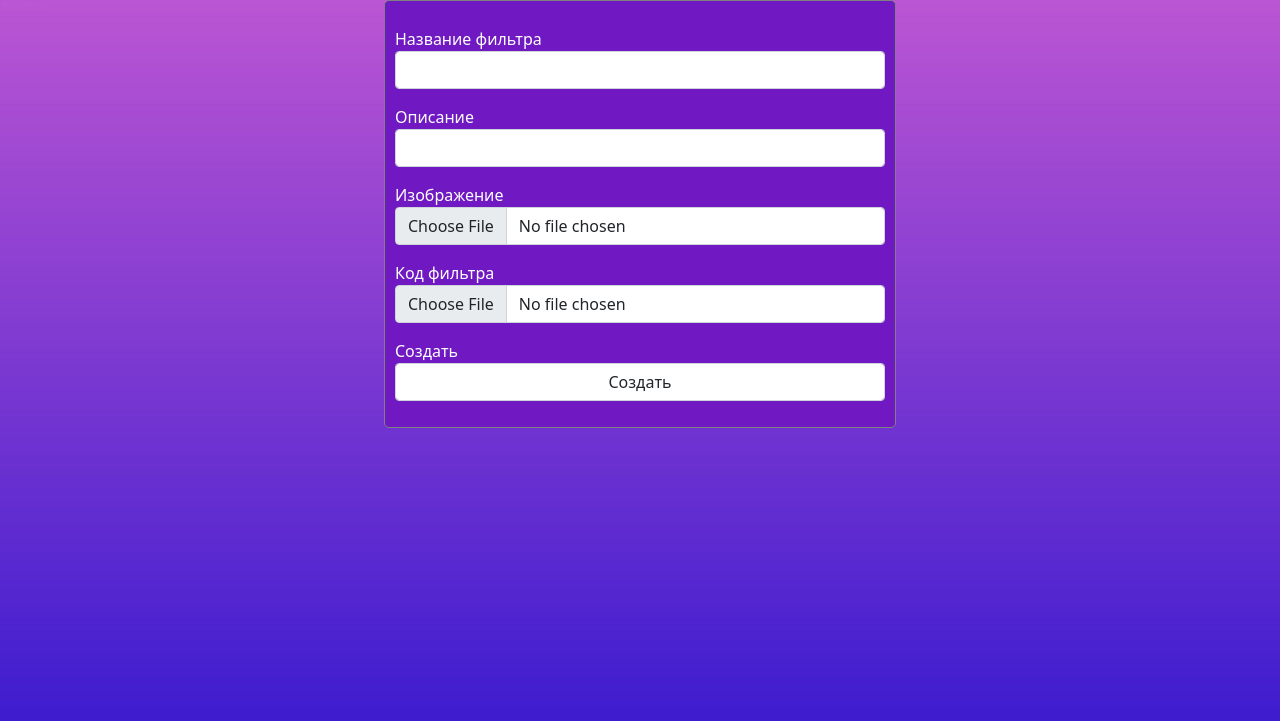
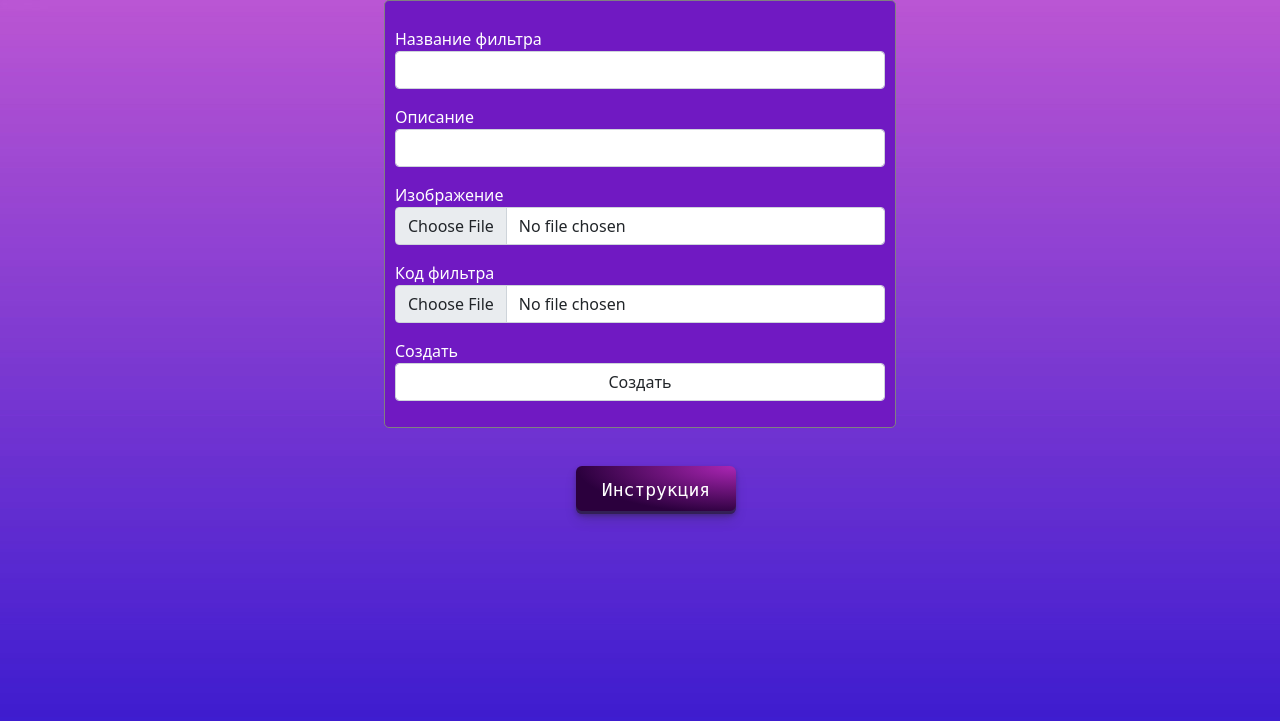
Before and after one commit to Milk-Gang123/WEB_Project, a Flask app: page /create_filter in a window 1280 px wide. Shown: the top 721 px of the page. Run offline with Flask 2, Linux system fonts and the light colour scheme; a user stored in the database is signed in.

Commit message:
instruction added

```diff
--- a/templates/adding_filter_page.html
+++ b/templates/adding_filter_page.html
@@ -24,4 +24,5 @@
         <p>
     {% endfor %}
 </form>
+<button style="margin-left:45%; margin-top: 3%" class="button_plate"><a style="color: white; text-decoration: none !important;" href="static/instructions/instruction.docx" download>Инструкция</a></button>
 {% endblock %}
```
Also changed, not shown: 1 other file.
